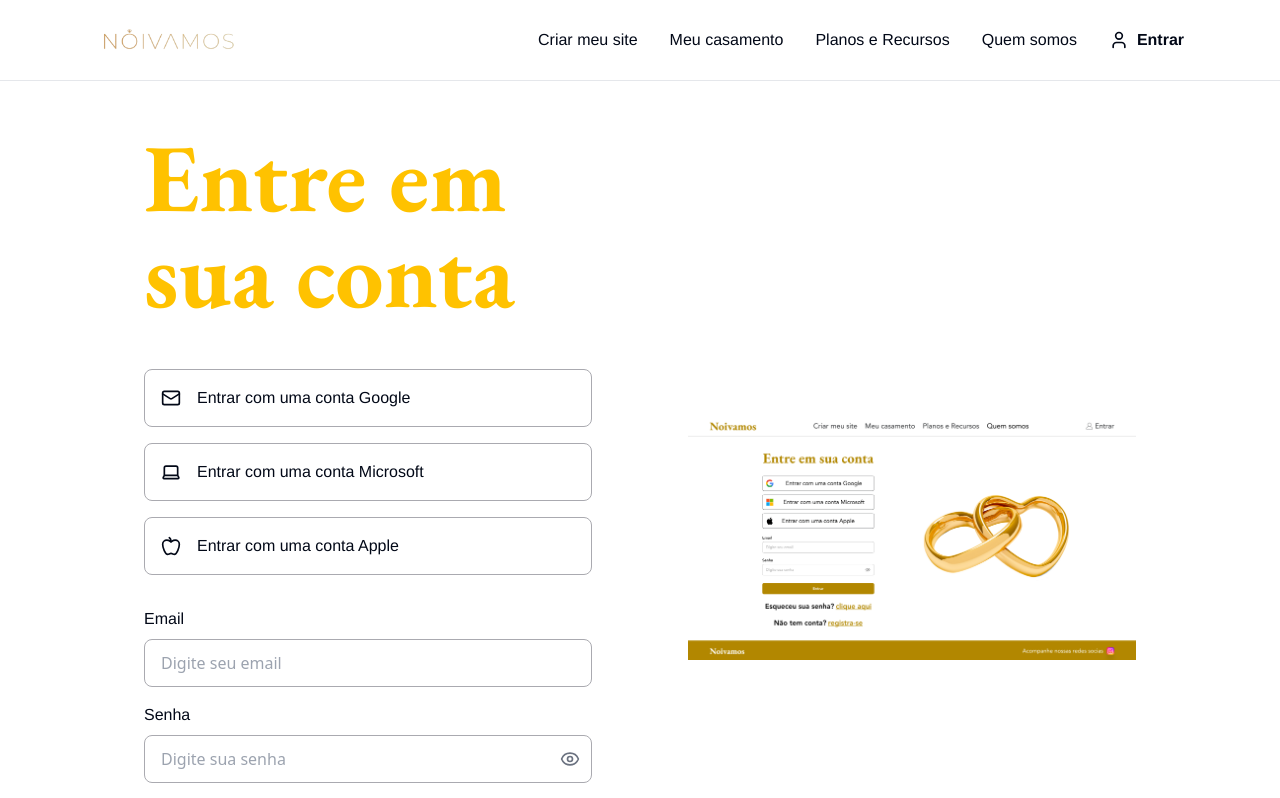
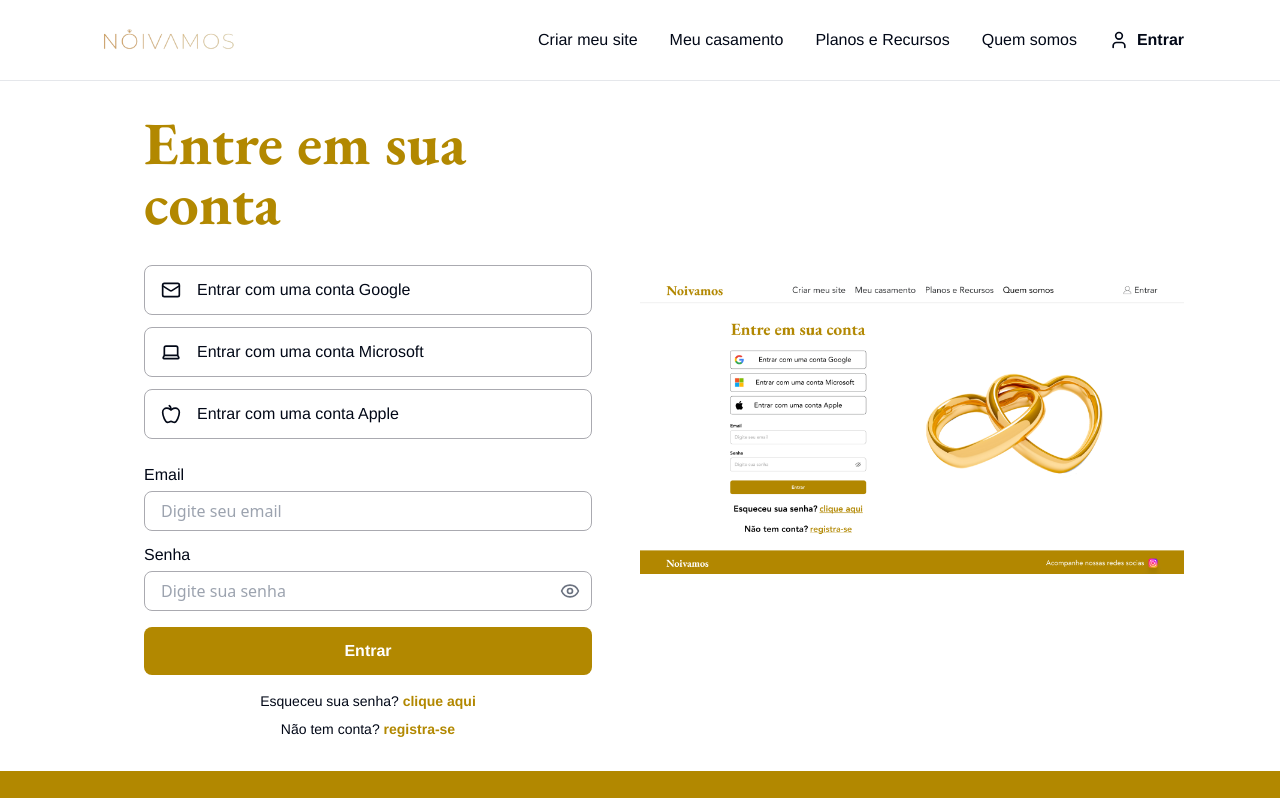
Before and after one commit to Fnatic12/noivamos-frontend, a React (Vite) app: page /login in a window 1280 px wide. Shown: the top 798 px of the page. Built offline with nearby package versions, Linux system fonts and the light colour scheme; a web font is replaced by a local one.

Commit message:
Fix: Footer and button color and layout
Adjust footer and button colors to match the design.
Ensure the layout fits the screen without scrolling on desktop.

```diff
--- a/src/components/Footer.tsx
+++ b/src/components/Footer.tsx
@@ -4,7 +4,7 @@ import { Instagram } from 'lucide-react';
 
 const Footer = () => {
   return (
-    <footer className="w-full bg-noivamos-gold mt-auto">
+    <footer className="w-full bg-[#B28800] mt-auto">
       <div className="max-w-[1920px] mx-auto px-24 py-6 flex justify-between items-center">
         <div>
           <img
--- a/src/components/LoginForm.tsx
+++ b/src/components/LoginForm.tsx
@@ -19,36 +19,36 @@ const LoginForm = () => {
 
   return (
     <div className="w-full max-w-md mx-auto">
-      <h1 className="font-garamond font-bold text-6xl md:text-7xl lg:text-8xl text-noivamos-gold leading-tight mb-12">
+      <h1 className="font-garamond font-bold text-4xl md:text-5xl lg:text-6xl text-[#B28800] leading-tight mb-8">
         Entre em sua conta
       </h1>
 
-      <div className="flex flex-col space-y-4 mb-8">
-        <button className="w-full flex items-center justify-start px-4 py-4 border border-noivamos-border rounded-lg bg-white hover:bg-gray-50 transition-colors">
+      <div className="flex flex-col space-y-3 mb-6">
+        <button className="w-full flex items-center justify-start px-4 py-3 border border-noivamos-border rounded-lg bg-white hover:bg-gray-50 transition-colors">
           <Mail size={20} className="mr-4" />
           <span className="font-avenir text-base">Entrar com uma conta Google</span>
         </button>
 
-        <button className="w-full flex items-center justify-start px-4 py-4 border border-noivamos-border rounded-lg bg-white hover:bg-gray-50 transition-colors">
+        <button className="w-full flex items-center justify-start px-4 py-3 border border-noivamos-border rounded-lg bg-white hover:bg-gray-50 transition-colors">
           <Laptop size={20} className="mr-4" />
           <span className="font-avenir text-base">Entrar com uma conta Microsoft</span>
         </button>
 
-        <button className="w-full flex items-center justify-start px-4 py-4 border border-noivamos-border rounded-lg bg-white hover:bg-gray-50 transition-colors">
+        <button className="w-full flex items-center justify-start px-4 py-3 border border-noivamos-border rounded-lg bg-white hover:bg-gray-50 transition-colors">
           <Apple size={20} className="mr-4" />
           <span className="font-avenir text-base">Entrar com uma conta Apple</span>
         </button>
       </div>
 
       <form onSubmit={handleSubmit}>
-        <div className="mb-4">
-          <label htmlFor="email" className="block font-avenir text-base mb-2">
+        <div className="mb-3">
+          <label htmlFor="email" className="block font-avenir text-base mb-1">
             Email
           </label>
           <input
             type="email"
             id="email"
-            className="w-full h-12 px-4 py-2 border border-noivamos-border rounded-lg focus:outline-none focus:ring-2 focus:ring-noivamos-gold"
+            className="w-full h-10 px-4 py-2 border border-noivamos-border rounded-lg focus:outline-none focus:ring-2 focus:ring-[#B28800]"
             placeholder="Digite seu email"
             value={email}
             onChange={(e) => setEmail(e.target.value)}
@@ -56,15 +56,15 @@ const LoginForm = () => {
           />
         </div>
 
-        <div className="mb-6">
-          <label htmlFor="password" className="block font-avenir text-base mb-2">
+        <div className="mb-4">
+          <label htmlFor="password" className="block font-avenir text-base mb-1">
             Senha
           </label>
           <div className="relative">
             <input
               type={showPassword ? "text" : "password"}
               id="password"
-              className="w-full h-12 px-4 py-2 border border-noivamos-border rounded-lg focus:outline-none focus:ring-2 focus:ring-noivamos-gold"
+              className="w-full h-10 px-4 py-2 border border-noivamos-border rounded-lg focus:outline-none focus:ring-2 focus:ring-[#B28800]"
               placeholder="Digite sua senha"
               value={password}
               onChange={(e) => setPassword(e.target.value)}
@@ -83,18 +83,18 @@ const LoginForm = () => {
 
         <button
           type="submit"
-          className="w-full py-4 bg-noivamos-gold hover:bg-noivamos-gold-dark text-white font-avenir font-bold rounded-lg transition-colors"
+          className="w-full py-3 bg-[#B28800] hover:bg-[#9a7600] text-white font-avenir font-bold rounded-lg transition-colors"
         >
           Entrar
         </button>
       </form>
 
-      <div className="mt-6 text-center">
-        <p className="font-avenir text-base mb-3">
-          Esqueceu sua senha? <a href="#" className="font-bold text-noivamos-gold hover:underline">clique aqui</a>
+      <div className="mt-4 text-center">
+        <p className="font-avenir text-sm mb-2">
+          Esqueceu sua senha? <a href="#" className="font-bold text-[#B28800] hover:underline">clique aqui</a>
         </p>
-        <p className="font-avenir text-base">
-          Não tem conta? <a href="#" className="font-bold text-noivamos-gold hover:underline">registra-se</a>
+        <p className="font-avenir text-sm">
+          Não tem conta? <a href="#" className="font-bold text-[#B28800] hover:underline">registra-se</a>
         </p>
       </div>
     </div>
--- a/src/pages/Login.tsx
+++ b/src/pages/Login.tsx
@@ -10,15 +10,15 @@ const Login = () => {
       <Header />
 
       <main className="flex-grow grid grid-cols-1 lg:grid-cols-12 max-w-[1920px] mx-auto px-6 md:px-24">
-        <div className="lg:col-span-6 flex items-center justify-center py-12">
+        <div className="lg:col-span-6 flex items-center justify-center py-8">
           <LoginForm />
         </div>
 
-        <div className="lg:col-span-6 hidden lg:flex items-center justify-center p-12">
+        <div className="lg:col-span-6 hidden lg:flex items-center justify-center py-8">
           <img
             src="/lovable-uploads/50e63417-c45a-40a3-99d0-dd09cbb69262.png"
             alt="Wedding Rings"
-            className="max-w-full max-h-[500px] object-contain"
+            className="max-w-full max-h-[400px] object-contain"
           />
         </div>
       </main>
```
